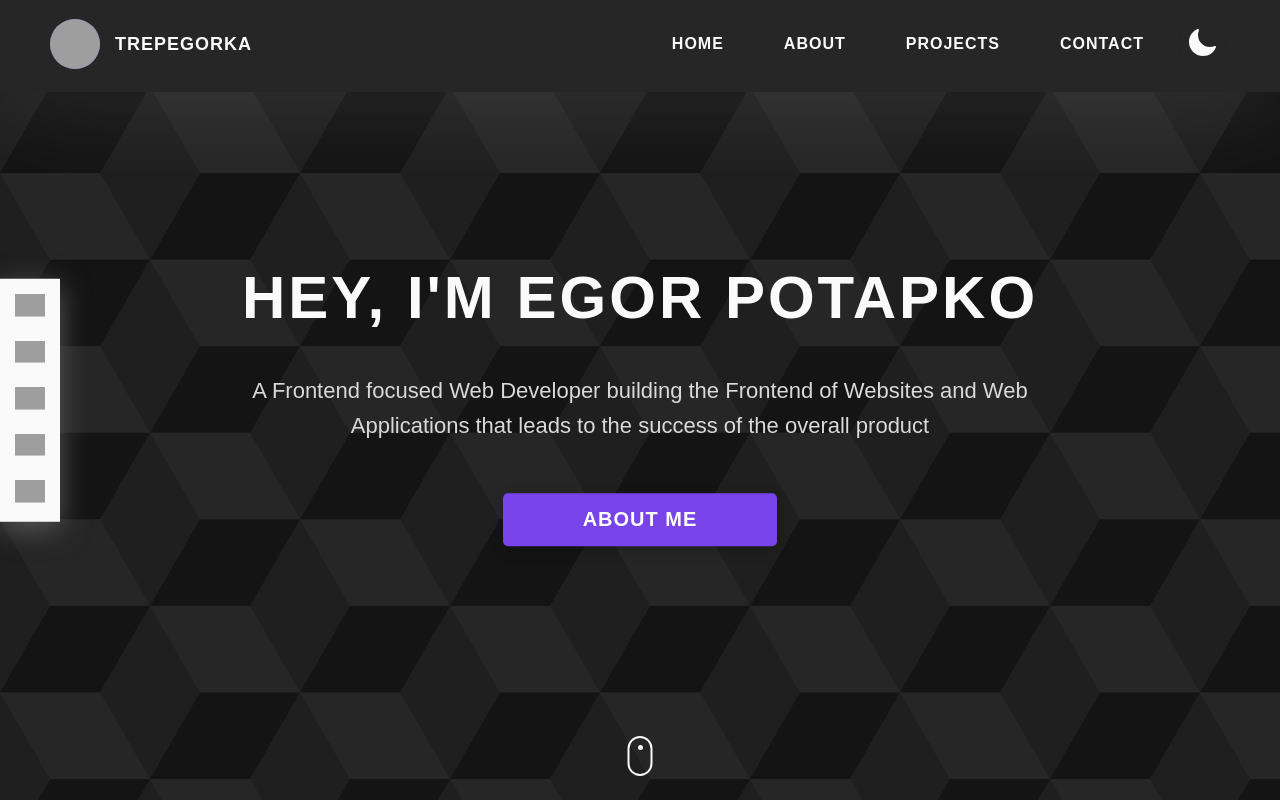
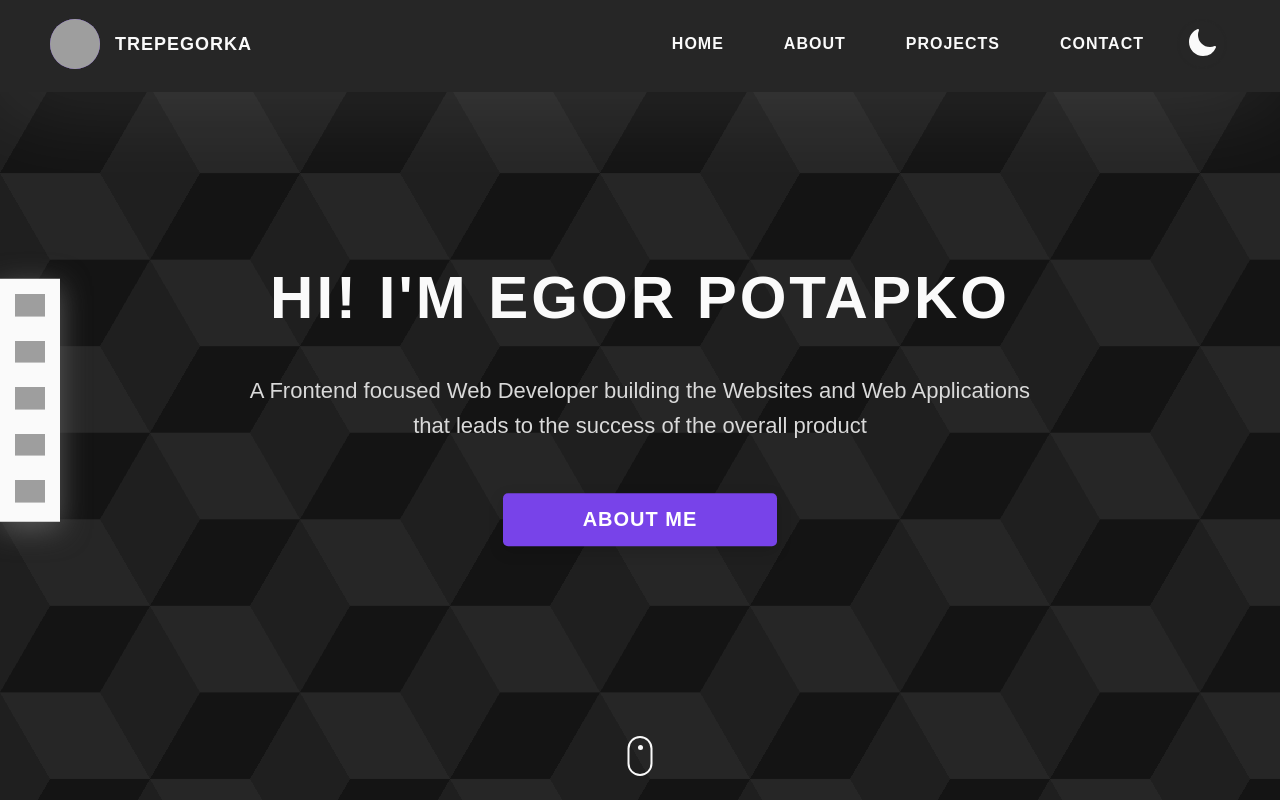
Before and after one commit to trepegorka/portfolio, a React (Vite) app: page / in a window 1280 px wide. Shown: the top 800 px of the page. Built offline with nearby package versions, Linux system fonts and the light colour scheme; grey boxes are pictures that could not be loaded; a web font is replaced by a local one.

Commit message:
name fix

```diff
--- a/src/widgets/HomeSection/HomeSection.tsx
+++ b/src/widgets/HomeSection/HomeSection.tsx
@@ -17,8 +17,8 @@ export const HomeSection = ({className}: HomeSectionProps) => {
     return (
         <div id={'home'}>
             <TopSectionCustomBg className={className}>
-                <HomeContent title={'Hey, I\'m Egor Potapko'}
-                    text={'A Frontend focused Web Developer building the Frontend of Websites and ' +
+                <HomeContent title={'Hi! I\'m Egor Potapko'}
+                    text={'A Frontend focused Web Developer building the Websites and ' +
                                  'Web Applications that leads to the success of the overall product'}
                     buttonText={'About Me'}
                     linkTo={RoutePath.main.concat('#about')}/>
```
